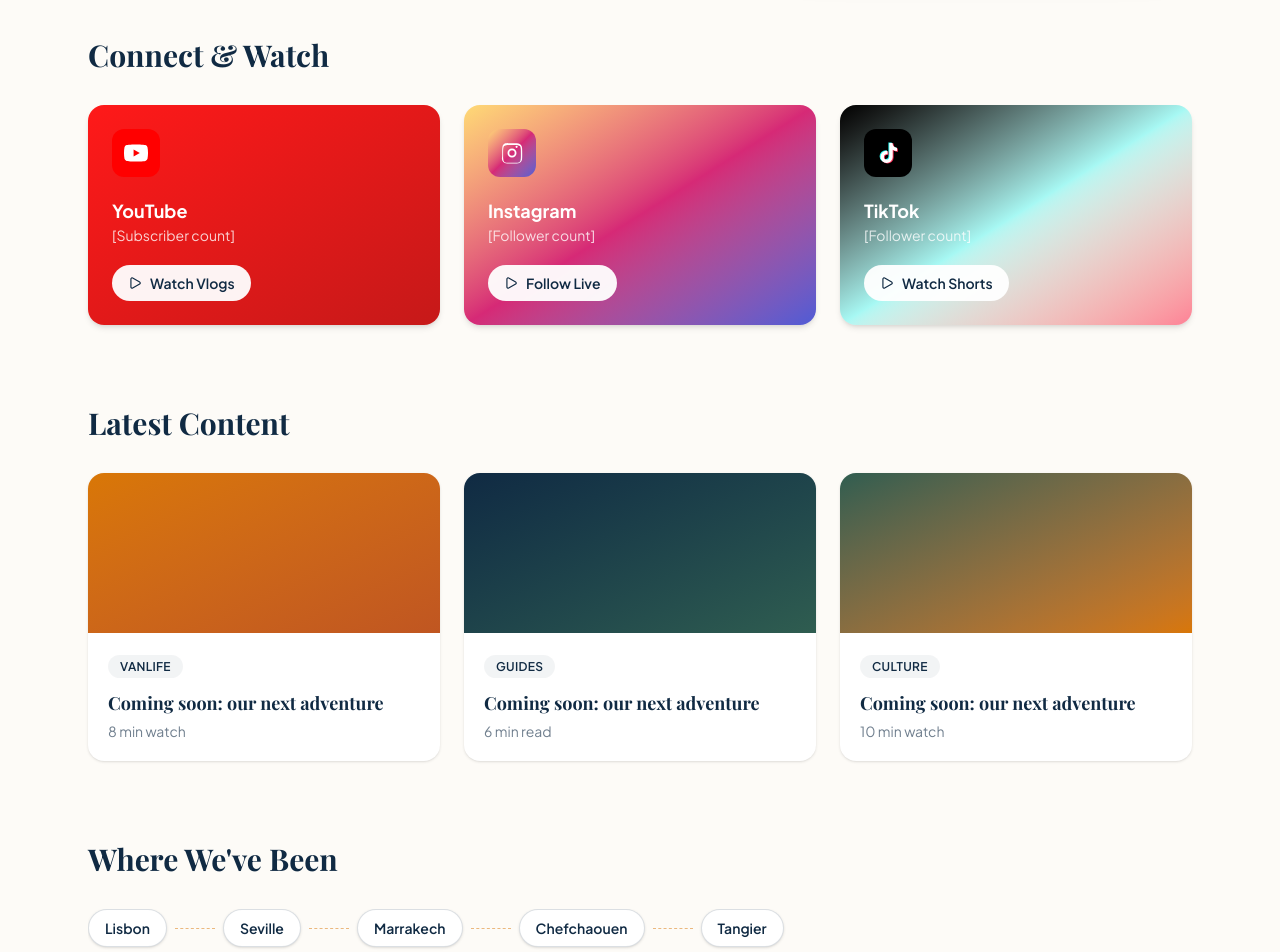
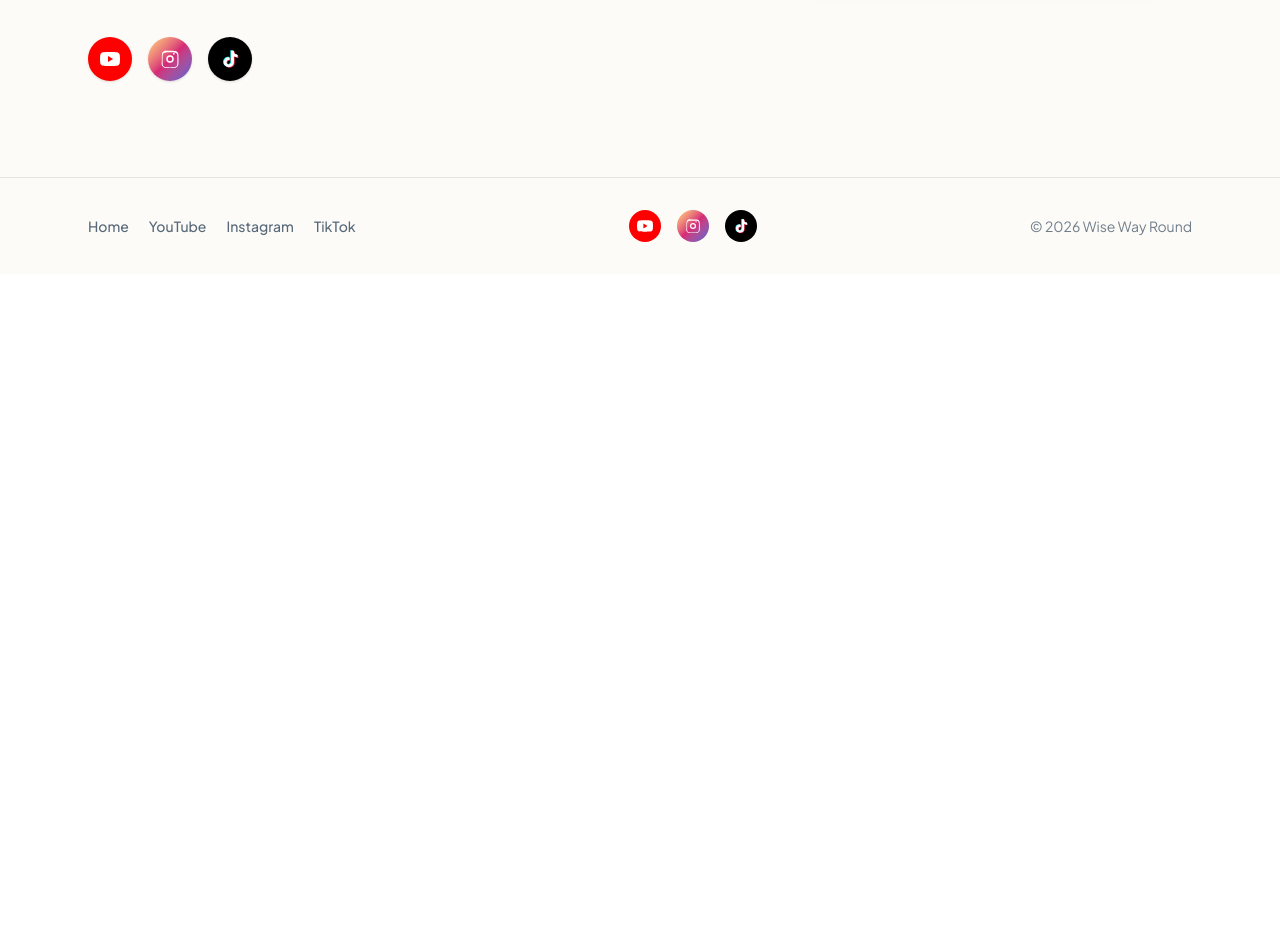
Before and after one commit to vanlifeeats/wisewayround, a Next.js app: page / in a window 1280 px wide. Shown: the part 520-1472 px from the top of the page. After the commit the page ends 800 px from the top, so only its background shows below. Built offline with nearby package versions, Linux system fonts and the light colour scheme; no server answers; a web font is replaced by a local one.

Commit message:
Trim homepage to a sleek landing page: remove content grid and route strip, shrink social icons

```diff
--- a/app/page.tsx
+++ b/app/page.tsx
@@ -1,15 +1,10 @@
 import Link from 'next/link'
-import { MapPin, Play } from 'lucide-react'
+import { MapPin } from 'lucide-react'
 
-// PLACEHOLDER: follower counts are not yet confirmed real figures — fill in
-// Zoe & Mark's actual subscriber/follower counts here before this is final.
 const SOCIALS = [
   {
     name: 'YouTube',
     href: 'https://youtube.com/@wisewayround',
-    cta: 'Watch Vlogs',
-    followers: '[Subscriber count]',
-    gradient: 'from-[#FF0000]/90 to-[#C00000]/90',
     chip: 'bg-[#FF0000]',
     icon: (
       <svg viewBox="0 0 24 24" width="24" height="24" aria-hidden="true" focusable="false">
@@ -20,9 +15,6 @@ const SOCIALS = [
   {
     name: 'Instagram',
     href: 'https://instagram.com/wisewayround',
-    cta: 'Follow Live',
-    followers: '[Follower count]',
-    gradient: 'from-[#feda75] via-[#d62976] to-[#4f5bd5]',
     chip: 'bg-gradient-to-br from-[#feda75] via-[#d62976] to-[#4f5bd5]',
     icon: (
       <svg viewBox="0 0 24 24" width="24" height="24" aria-hidden="true" focusable="false">
@@ -33,9 +25,6 @@ const SOCIALS = [
   {
     name: 'TikTok',
     href: 'https://tiktok.com/@wisewayround',
-    cta: 'Watch Shorts',
-    followers: '[Follower count]',
-    gradient: 'from-[#010101] via-[#25F4EE]/40 to-[#FE2C55]/60',
     chip: 'bg-black',
     icon: (
       <svg viewBox="0 0 24 24" width="24" height="24" aria-hidden="true" focusable="false">
@@ -46,18 +35,6 @@ const SOCIALS = [
     ),
   },
 ]
-
-// PLACEHOLDER CONTENT: these three cards are stand-ins for real vlog/guide
-// posts and must be replaced with real content later.
-const CONTENT_CARDS = [
-  { tag: 'Vanlife', title: 'Coming soon: our next adventure', meta: '8 min watch', gradient: 'from-[#D97706] to-[#C05621]' },
-  { tag: 'Guides', title: 'Coming soon: our next adventure', meta: '6 min read', gradient: 'from-[#102A43] to-[#2F5D50]' },
-  { tag: 'Culture', title: 'Coming soon: our next adventure', meta: '10 min watch', gradient: 'from-[#2F5D50] to-[#D97706]' },
-]
-
-// PLACEHOLDER STRUCTURE: static example route chips; replace with real
-// journey/location data later.
-const ROUTE_STOPS = ['Lisbon', 'Seville', 'Marrakech', 'Chefchaouen', 'Tangier']
 
 export default function HomePage() {
   return (
@@ -117,71 +94,20 @@ export default function HomePage() {
         </div>
       </section>
 
-      {/* Connect & Watch */}
-      <section className="mx-auto max-w-6xl px-6 pb-20" aria-label="Follow us on social media">
-        <h2 className="font-heading text-2xl font-bold text-[#102A43] sm:text-3xl">Connect &amp; Watch</h2>
-        <div className="mt-8 grid grid-cols-1 gap-6 sm:grid-cols-3">
+      {/* Connect & Watch — small sleek icon row */}
+      <section className="mx-auto max-w-6xl px-6 pb-24" aria-label="Follow us on social media">
+        <div className="flex items-center justify-center gap-4 lg:justify-start">
           {SOCIALS.map((social) => (
-            <div
+            <a
               key={social.name}
-              className={`group relative overflow-hidden rounded-2xl bg-gradient-to-br ${social.gradient} p-6 text-white shadow-md transition-all duration-300 ease-in-out hover:-translate-y-1 hover:shadow-xl`}
+              href={social.href}
+              target="_blank"
+              rel="noopener noreferrer"
+              aria-label={social.name}
+              className={`flex h-11 w-11 items-center justify-center rounded-full ${social.chip} shadow-sm transition-all duration-300 ease-in-out hover:-translate-y-1 hover:shadow-lg [&_svg]:h-5 [&_svg]:w-5`}
             >
-              <span className={`flex h-12 w-12 items-center justify-center rounded-xl ${social.chip}`}>
-                {social.icon}
-              </span>
-              <p className="mt-5 text-lg font-bold">{social.name}</p>
-              <p className="text-sm text-white/80">{social.followers}</p>
-              <a
-                href={social.href}
-                target="_blank"
-                rel="noopener noreferrer"
-                className="mt-5 inline-flex items-center gap-2 rounded-full bg-white/95 px-4 py-2 text-sm font-semibold text-[#102A43] transition-all duration-300 ease-in-out group-hover:bg-white"
-              >
-                <Play size={14} aria-hidden="true" />
-                {social.cta}
-              </a>
-            </div>
-          ))}
-        </div>
-      </section>
-
-      {/* Latest Content grid */}
-      <section className="mx-auto max-w-6xl px-6 pb-20">
-        <h2 className="font-heading text-2xl font-bold text-[#102A43] sm:text-3xl">Latest Content</h2>
-        {/* PLACEHOLDER CONTENT: these three cards are stand-ins for real vlog/guide posts and must be replaced with real content later. */}
-        <div className="mt-8 grid grid-cols-1 gap-6 md:grid-cols-3">
-          {CONTENT_CARDS.map((card, i) => (
-            <div
-              key={i}
-              className="overflow-hidden rounded-2xl bg-white shadow-sm transition-all duration-300 ease-in-out hover:-translate-y-1 hover:shadow-xl"
-            >
-              <div className={`h-40 w-full bg-gradient-to-br ${card.gradient}`} />
-              <div className="p-5">
-                <span className="rounded-full bg-[#102A43]/5 px-3 py-1 text-xs font-semibold uppercase tracking-wide text-[#102A43]">
-                  {card.tag}
-                </span>
-                <p className="mt-3 font-heading text-lg font-bold text-[#102A43]">{card.title}</p>
-                <p className="mt-1 text-sm text-[#102A43]/60">{card.meta}</p>
-              </div>
-            </div>
-          ))}
-        </div>
-      </section>
-
-      {/* Where We've Been strip */}
-      <section className="mx-auto max-w-6xl px-6 pb-20">
-        <h2 className="font-heading text-2xl font-bold text-[#102A43] sm:text-3xl">Where We&apos;ve Been</h2>
-        {/* PLACEHOLDER STRUCTURE: static example route chips; replace with real journey/location data later. */}
-        <div className="mt-8 flex items-center gap-0 overflow-x-auto pb-2">
-          {ROUTE_STOPS.map((stop, i) => (
-            <div key={stop} className="flex items-center">
-              <span className="whitespace-nowrap rounded-full border border-[#102A43]/15 bg-white px-4 py-2 text-sm font-semibold text-[#102A43] shadow-sm">
-                {stop}
-              </span>
-              {i < ROUTE_STOPS.length - 1 && (
-                <span className="mx-2 h-px w-10 flex-shrink-0 border-t border-dashed border-[#D97706]/50" aria-hidden="true" />
-              )}
-            </div>
+              {social.icon}
+            </a>
           ))}
         </div>
       </section>
```
